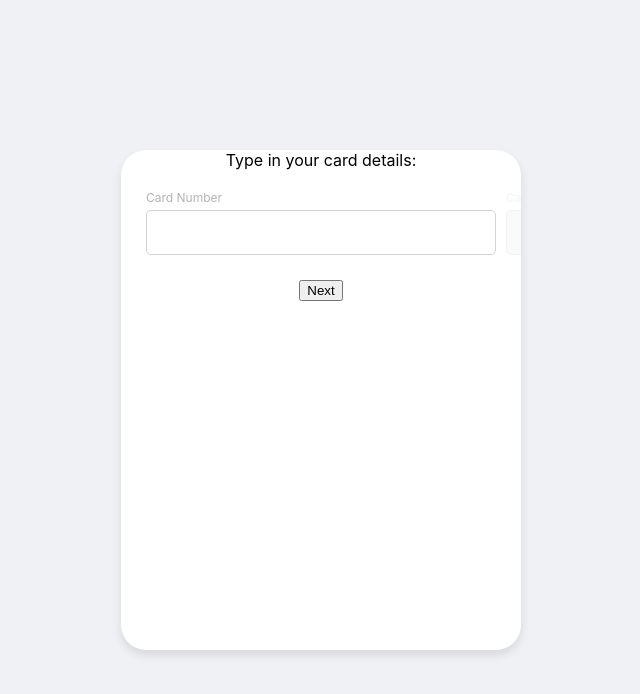
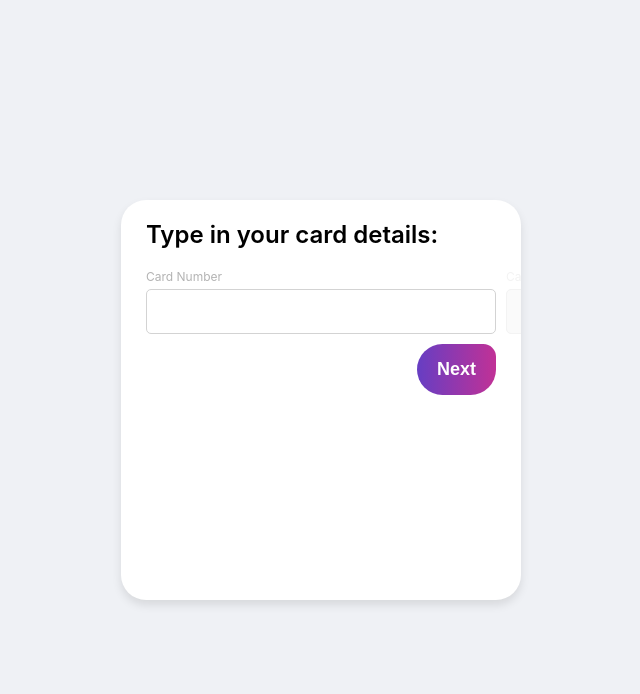
Before and after one commit to EvanAlto/add-card, a React (Create React App) app: page / in a window 1280 px wide. Shown: the top 694 px of the page, without its empty margins (319-959 px from the left). Built offline with nearby package versions, Linux system fonts and the light colour scheme; a web font is replaced by a local one.

Commit message:
good point. card and error handling and shared state to be added

```diff
--- a/src/components/App.js
+++ b/src/components/App.js
@@ -1,6 +1,6 @@
 import React, { useState } from 'react'
 import './App.scss'
-import { Card, Input, Button } from './'
+import { Card, Input } from './'
 
 const App = () => {
 
@@ -9,6 +9,31 @@ const App = () => {
   const [cardholderName, setCardholderName] = useState('')
   const [validThru, setValidThru] = useState('')
   const [securityCode, setSecurityCode] = useState('')
+  const [croak, setCroak] = useState(false)
+  const [error, setError] = useState('')
+
+  const handleButton = stage => {
+    if (stage === 'card-number') {
+      if (cardNumber.length === 16) setStage('cardholder-name')
+      else setError ('')
+    } else if (stage === 'cardholder-name') {
+      if (cardholderName.length > 0) setStage('valid-thru')
+      else setError('')
+    } else if (stage === 'valid-thru') {
+      if (validThru.length === 4) setStage('security-code')
+      else setError('')
+    } else if (stage === 'security-code') {
+      if (securityCode.length === 3) {
+        setTimeout(() => setSecurityCode(''), 200)
+        setStage('card-number')
+        setCardNumber('')
+        setCardholderName('')
+        setValidThru('')
+      } else {
+        setError('')
+      }
+    }
+  }
 
   return (
     <div className='app'>
@@ -29,7 +54,7 @@ const App = () => {
           label='Cardholder Name'
           setFunc={setCardholderName}
           value={cardholderName}
-          regex={/^[a-z,A-Z]{0, 21}$/}
+          regex={/^[a-z,A-Z ]{0,21}$/}
         />
         <Input
           stage={stage}
@@ -48,26 +73,17 @@ const App = () => {
           regex={/^[0-9]{0,3}$/}
         />
       </div>
-      <Button />
+      <button className={croak ? 'croak' : ''}
+      onClick={() => {
+        setCroak(true)
+        handleButton(stage)
+      }}
+      onAnimationEnd={() => setCroak(false)}
+      type='button'>
+        {stage === 'security-code' ? 'Done' : 'Next'}
+      </button>
     </div>
   )
 }
 
 export default App
-
-//extract each input into a component, but each one needs to have a different onChange
-// handler with validation and calling of own hook
-
-// - card will be passed state from app, OR potential create a custom hook to use it..
-// however passing it down seems like the more sensical thing to do
-
-// - inputs-container will house multiple inputs for each part of card
-
-// - button will say Next or Done depending on state of app
-// and on done reset input state values, but that hooks should only be used top level..
-// so in an effect checking state? should you call hooks inside other hooks? that isn't
-// top level.. so custom hook then? clearly this needs more investigating cause
-// how else would you make certain updates and not others without using hooks
-// within conditionals. ONLY OTHER VALID PLACE TO CALL HOOKS IS IN CUSTOM HOOKS
-
-// two rules. Top Level Only, and only call hooks from react function components
--- a/src/components/App.scss
+++ b/src/components/App.scss
@@ -1,6 +1,6 @@
 $card-number-translate: 0px;
 $cardholder-name-translate: -360px;
-$valid-thru-translate: -720;
+$valid-thru-translate: -720px;
 $security-code-translate: -1080px;
 
 .app {
@@ -11,26 +11,62 @@ $security-code-translate: -1080px;
   height: 100vh;
   background-color: #ffffff;
   overflow: hidden;
+
+  .headline {
+    align-self: flex-start;
+    font-size: 1.5rem;
+    font-weight: 600;
+    margin: 20px 25px 20px 25px;
+  }
+
+  button {
+    align-self: flex-end;
+    margin-top: 5px;
+    padding: 15px 20px;
+    margin: 5px 25px 20px 25px;
+    border-top-left-radius: 50px;
+    border-top-right-radius: 25px;
+    border-bottom-left-radius: 50px;
+    border-bottom-right-radius: 50px;
+    outline: none;
+    border: none;
+    color: #fefefe;
+    font-weight: 700;
+    font-size: 1.125rem;
+    background-image: linear-gradient(to right, #663ec3, #c13196);
+
+    &:hover {
+      cursor: pointer;
+    }
+
+    &.croak {
+      animation: croak .5s ease;
+    }
+  }
+}
+
+@keyframes croak {
+  50% {
+    padding: 13px 18px;
+  }
 }
 
 @media screen and (min-width: 450px) {
   .app {
     width: 400px;
-    height: 500px;
+    height: 400px;
     border-radius: 25px;
     margin: 20px;
     box-shadow: 0px 5px 10px rgba(0,0,0,.1);
   }
 }
 
-.app > * {
-  margin: 0px 20px;
-}
-
 .inputs-container {
   display: flex;
   align-self: flex-start;
-  transition: transform .5s linear;
+  transition: transform .5s ease;
+  margin: 0px 20px;
+
 
   &.card-number {
     transform: translate($card-number-translate)
--- a/src/components/Button.js
+++ /dev/null
@@ -1,10 +0,0 @@
-import React from 'react'
-import './Button'
-
-const Button = () => {
-  return (
-    <button type='button'>Next</button>
-  )
-}
-
-export default Button
--- a/src/components/Input.js
+++ b/src/components/Input.js
@@ -1,7 +1,9 @@
-import React from 'react'
+import React, { useState } from 'react'
 import './Input.scss'
 
 const Input = ({ className, stage, label, value, regex, setFunc }) => {
+  const [error, setError] = useState()
+
   function handleChange(event) {
     if (event.target.value.match(regex)) {
       setFunc(event.target.value)
--- a/src/components/Input.scss
+++ b/src/components/Input.scss
@@ -1,5 +1,4 @@
 .input-container {
-  margin: 20px 0px;
   color: #f3f3f3;
   font-size: .75rem;
 
@@ -15,6 +14,7 @@
     border: 1px solid;
     border-radius: 5px;
     border-color: #f3f3f3;
+    caret-color: #b3b3b3;
     margin: 5px;
   }
 
@@ -24,4 +24,10 @@
       border-color: #d3d3d3;
     }
   }
+
+  &.enabled.error {
+    input {
+      border-color: red;
+    }
+  }
 }
--- a/src/components/index.js
+++ b/src/components/index.js
@@ -1,3 +1,2 @@
 export { default as Card } from './Card'
 export { default as Input } from './Input'
-export { default as Button } from './Button'
```
Also changed, not shown: src/components/Button.scss (deleted).
